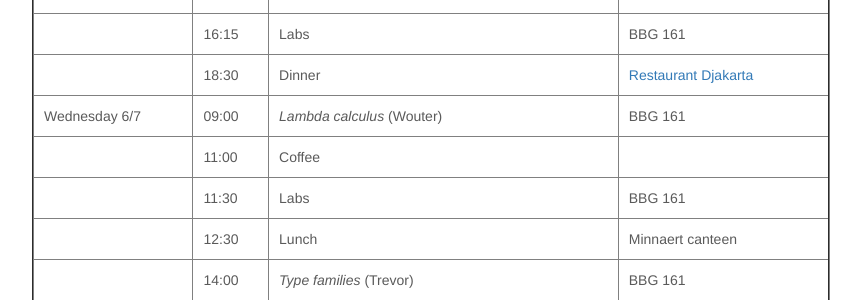
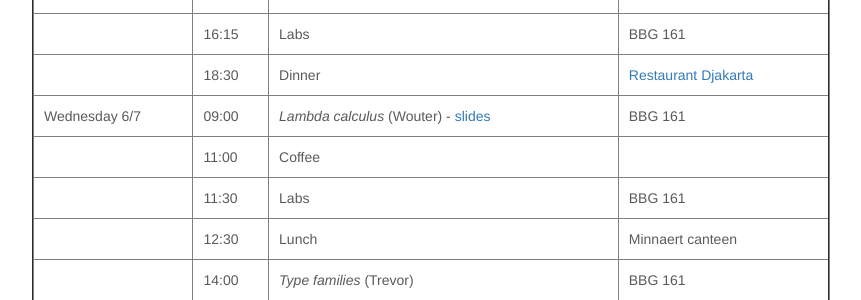
Before and after one commit to uu-afp/uu-afp.github.io, a Jekyll site: the page built from schedule.html, in a window 1280 px wide. Shown: the part 886-1186 px from the top of the page, without its empty margins (209-1070 px from the left). Built offline with Jekyll 4.4.1, drawn with Linux system fonts in a browser that asks for light colours; nearby versions of some CDN libraries.

Commit message:
Added lambda calculus slides.pdf

```diff
--- a/schedule.html
+++ b/schedule.html
@@ -154,7 +154,7 @@ The schedule may still change.
     <tr>
       <td>Wednesday 6/7</td>
       <td>09:00</td>
-      <td><i>Lambda calculus</i> (Wouter) </td>
+      <td><i>Lambda calculus</i> (Wouter) - <a href="slides/05-lambda.pdf">slides</a></td>
       <td>BBG 161</td>
     </tr>
 
```
Also changed, not shown: 1 other file.
